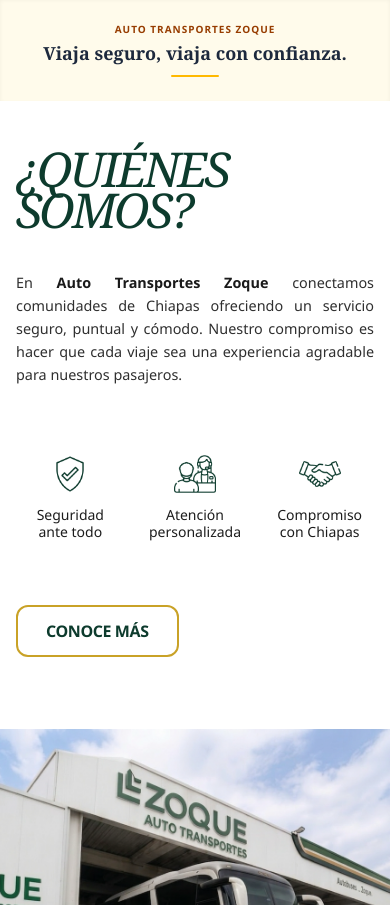
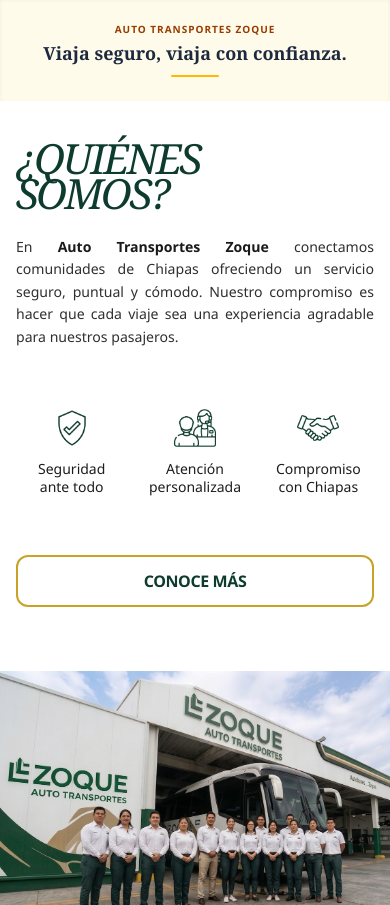
Before and after one commit to Isaili/zoque, a Next.js app: page / in a window 390 px wide. Shown: the part 917-1822 px from the top of the page. Built offline with nearby package versions, Linux system fonts and the light colour scheme.

Commit message:
feature: responsividad en todad las vistas

```diff
--- a/src/features/about/components/AboutSection.tsx
+++ b/src/features/about/components/AboutSection.tsx
@@ -5,19 +5,19 @@
   return (
     <section id="nosotros" className="w-full bg-white py-0">
       <div className="max-w-[1480px] mx-auto grid grid-cols-1 lg:grid-cols-[0.98fr_1.02fr] gap-6 lg:gap-0 items-stretch">
-        <div className="flex flex-col justify-center py-12 lg:py-16 px-4 sm:px-6 lg:pl-10 lg:pr-6">
-          <div className="mb-10 lg:ml-8 lg:-mt-1">
-            <p className="text-[#0d3b2d] font-merriweather italic uppercase leading-[0.85] tracking-[-0.06em] text-[clamp(3rem,4vw,6rem)]">
+        <div className="flex flex-col justify-center py-10 sm:py-12 lg:py-16 px-4 sm:px-6 lg:pl-10 lg:pr-6">
+          <div className="mb-6 sm:mb-8 lg:mb-10 lg:ml-8 lg:-mt-1">
+            <p className="text-[#0d3b2d] font-merriweather italic uppercase leading-[0.85] tracking-[-0.06em] text-[2.6rem] sm:text-[3.2rem] md:text-[4rem] lg:text-[clamp(3rem,4vw,6rem)]">
               ¿QUIÉNES
               <span className="block">SOMOS?</span>
             </p>
           </div>
 
-          <p className="max-w-[470px] lg:ml-8 text-[#2f2f2f] text-[0.9rem] sm:text-[0.98rem] leading-[1.6] mb-8 text-justify">
+          <p className="max-w-full sm:max-w-[470px] lg:ml-8 text-[#2f2f2f] text-[0.88rem] sm:text-[0.95rem] md:text-[1rem] leading-[1.6] mb-8 text-justify">
             En <span className="font-semibold text-[#1a1a1a]">Auto Transportes Zoque</span> conectamos comunidades de Chiapas ofreciendo un servicio seguro, puntual y cómodo. Nuestro compromiso es hacer que cada viaje sea una experiencia agradable para nuestros pasajeros.
           </p>
 
-          <div className="grid grid-cols-3 gap-4 max-w-[540px] mb-8 mt-6 lg:mt-8">
+          <div className="grid grid-cols-3 gap-3 sm:gap-4 max-w-full sm:max-w-[540px] mb-8 mt-4 sm:mt-6 lg:mt-8">
             <div className="flex flex-col items-center text-center gap-0">
               <div className="w-16 h-16 flex items-center justify-center bg-transparent overflow-hidden">
                 <Image
@@ -64,12 +64,12 @@
             </div>
           </div>
 
-          <button className="w-fit inline-flex items-center justify-center px-7 py-3 border-[2px] border-[#c9a227] rounded-xl bg-white text-[#0d3b2d] text-base sm:text-lg font-bold uppercase tracking-tight transition-colors hover:bg-[#c9a227] hover:text-white mt-8 lg:mt-10 lg:ml-8">
+          <button className="w-full sm:w-fit inline-flex items-center justify-center px-7 py-3 border-[2px] border-[#c9a227] rounded-xl bg-white text-[#0d3b2d] text-base sm:text-lg font-bold uppercase tracking-tight transition-colors hover:bg-[#c9a227] hover:text-white mt-7 sm:mt-8 lg:mt-10 lg:ml-8 self-center sm:self-start">
             Conoce más
           </button>
         </div>
 
-        <div className="relative w-full h-[420px] sm:h-[520px] lg:h-[760px] xl:h-[820px] overflow-hidden rounded-none border-0 bg-[#e9e2dc] shadow-none ml-auto">
+        <div className="relative w-full h-[300px] sm:h-[420px] md:h-[520px] lg:h-[760px] xl:h-[820px] overflow-hidden rounded-none border-0 bg-[#e9e2dc] shadow-none ml-auto">
           <Image
             src="/images/zoque1.png"
             alt="Equipo de Auto Transportes Zoque"
```
